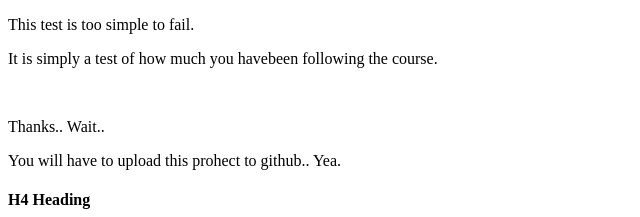
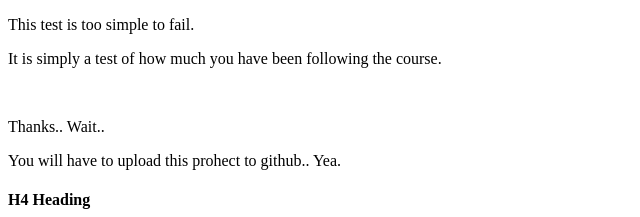
Before and after one commit to NerdPraise/HNG-task, a plain HTML site: page first_webpage/index.html in a window 1280 px wide. Shown: the part 300-517 px from the top of the page, 0-640 px from the left. Drawn offline with Linux system fonts and the light colour scheme.

Commit message:
Update index.html

```diff
--- a/first_webpage/index.html
+++ b/first_webpage/index.html
@@ -13,7 +13,7 @@
         <p> element</p>
         <h3>h3 Heading</h3>
         <p>This test is too simple to fail.</p>
-        <p>It is simply a test of how much you havebeen following the course.</p>
+        <p>It is simply a test of how much you have been following the course.</p>
         <br>
         <p>Thanks.. Wait..</p>
         <p>You will have to upload this prohect to github.. Yea.</p>
```
